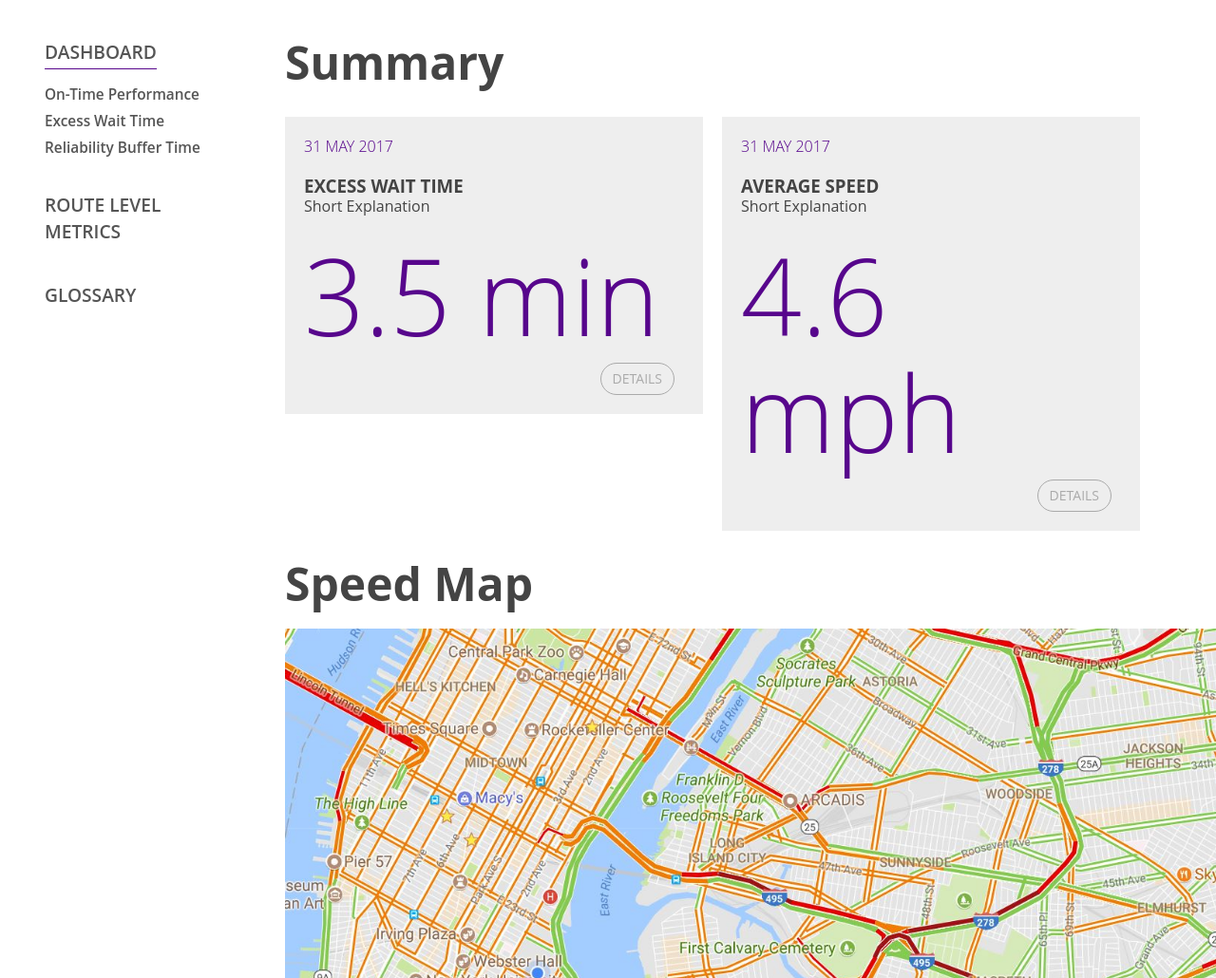
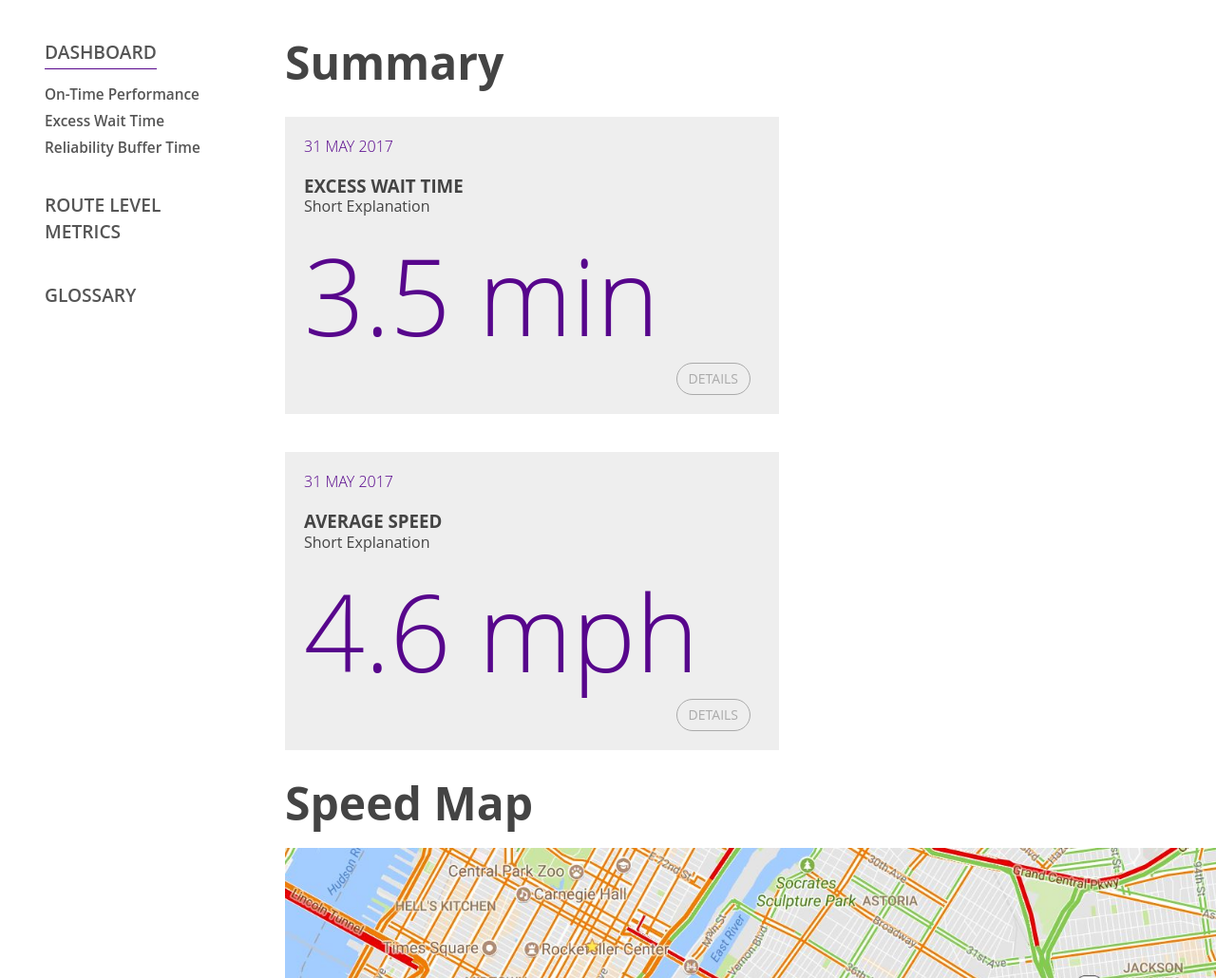
Before and after one commit to ian-wright/bus-stats-transitcenter, a Flask app: page /home in a window 1280 px wide; the page is wider, and only the part inside the window is pictured. Shown: the part 64-1094 px from the top of that part at 95% size. Run offline with Flask 2, Linux system fonts and the light colour scheme; some libraries are stand-ins or nearby versions.

Commit message:
adjust big number's box width

```diff
--- a/app.py
+++ b/app.py
@@ -8,8 +8,8 @@ import datetime
 
 
 app = Flask(__name__)
-#app.config['SQLALCHEMY_DATABASE_URI'] = 'postgresql://root:root@localhost:5432/transit'
-app.config['SQLALCHEMY_DATABASE_URI'] = 'postgresql://localhost/transit'
+app.config['SQLALCHEMY_DATABASE_URI'] = 'postgresql://root:root@localhost:5432/transit'
+#app.config['SQLALCHEMY_DATABASE_URI'] = 'postgresql://localhost/transit'
 app.config['SEND_FILE_MAX_AGE_DEFAULT'] = 0 # change this before production!
 db = SQLAlchemy(app)
 
--- a/static/css/performances.css
+++ b/static/css/performances.css
@@ -17,7 +17,7 @@ a, a:visited, a:hover, a:active {
 }
 
 .col-sm-5 {
-  width: 55vh;
+  width: 65vh;
 }
 
 .col-sm-4 {
```
